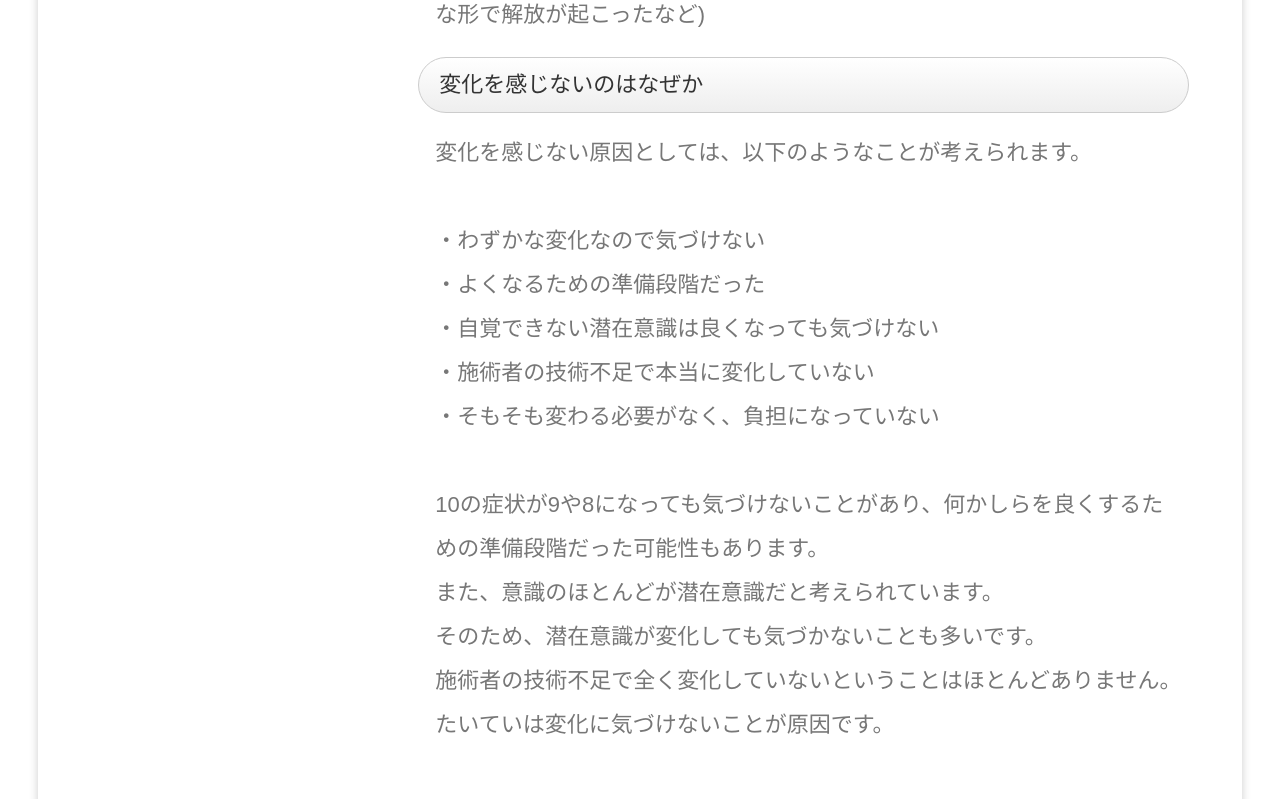
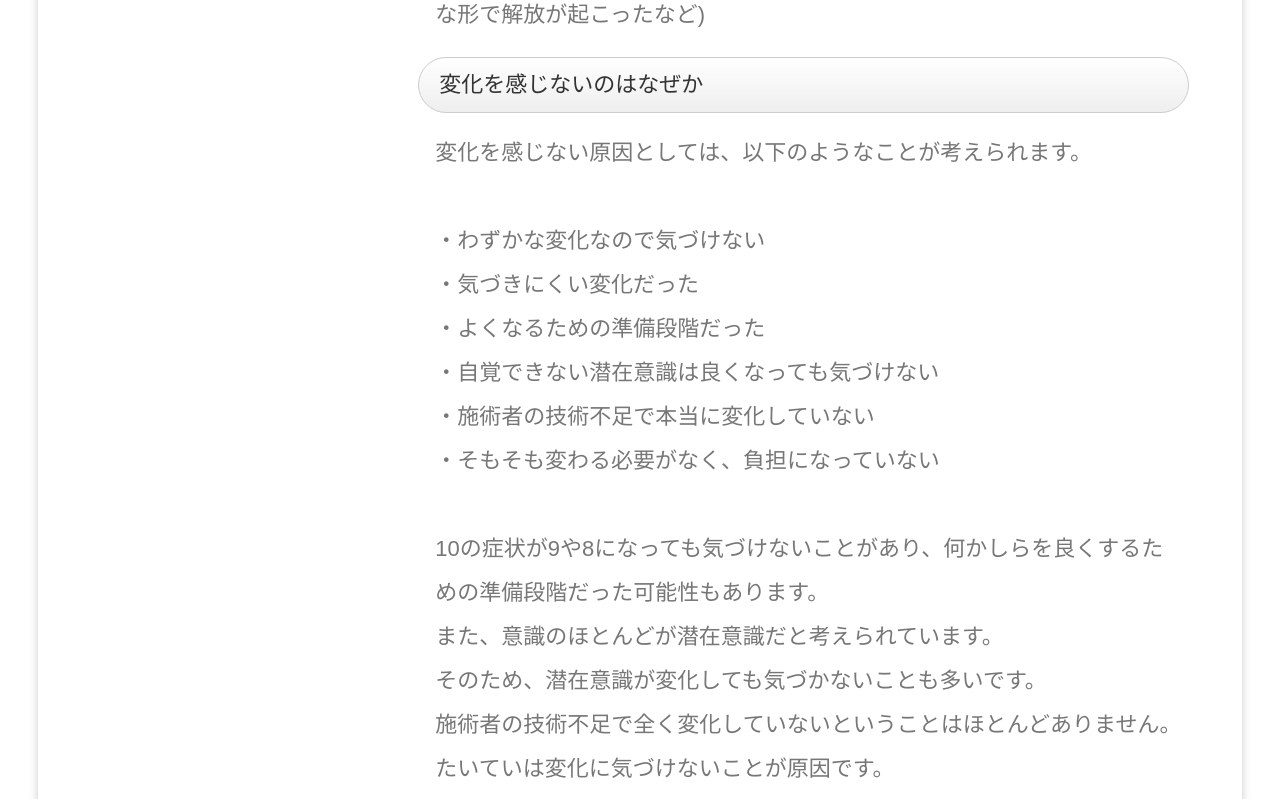
Before and after one commit to yuutanaka1102/benatural, a plain HTML site: page about.html in a window 1280 px wide. Shown: the part 3680-4479 px from the top of the page. Drawn offline with nearby package versions, Linux system fonts and the light colour scheme.

Commit message:
Add a new reason for not feeling changes

```diff
--- a/about.html
+++ b/about.html
@@ -148,6 +148,7 @@
 <p>変化を感じない原因としては、以下のようなことが考えられます。<br><br>
 
   ・わずかな変化なので気づけない<br>
+  ・気づきにくい変化だった<br>
   ・よくなるための準備段階だった<br>
   ・自覚できない潜在意識は良くなっても気づけない<br>
   ・施術者の技術不足で本当に変化していない<br>
```
